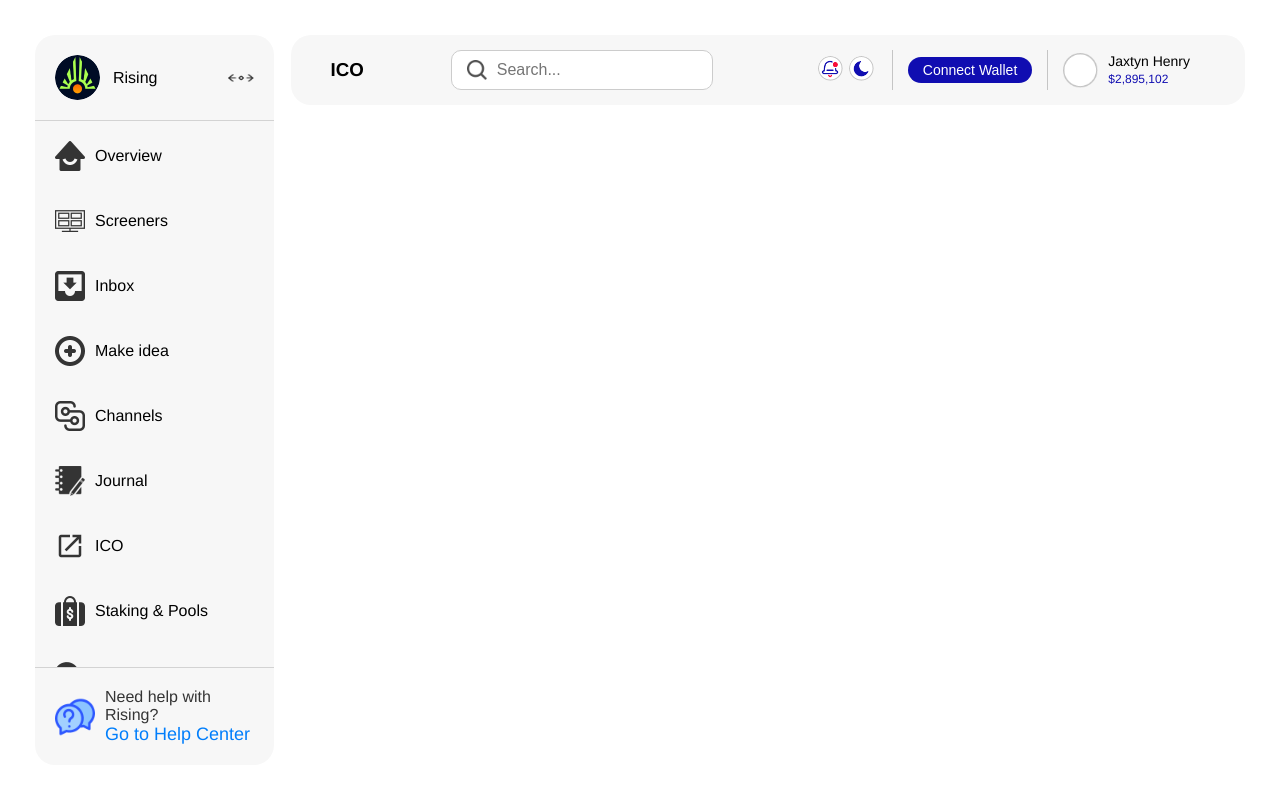
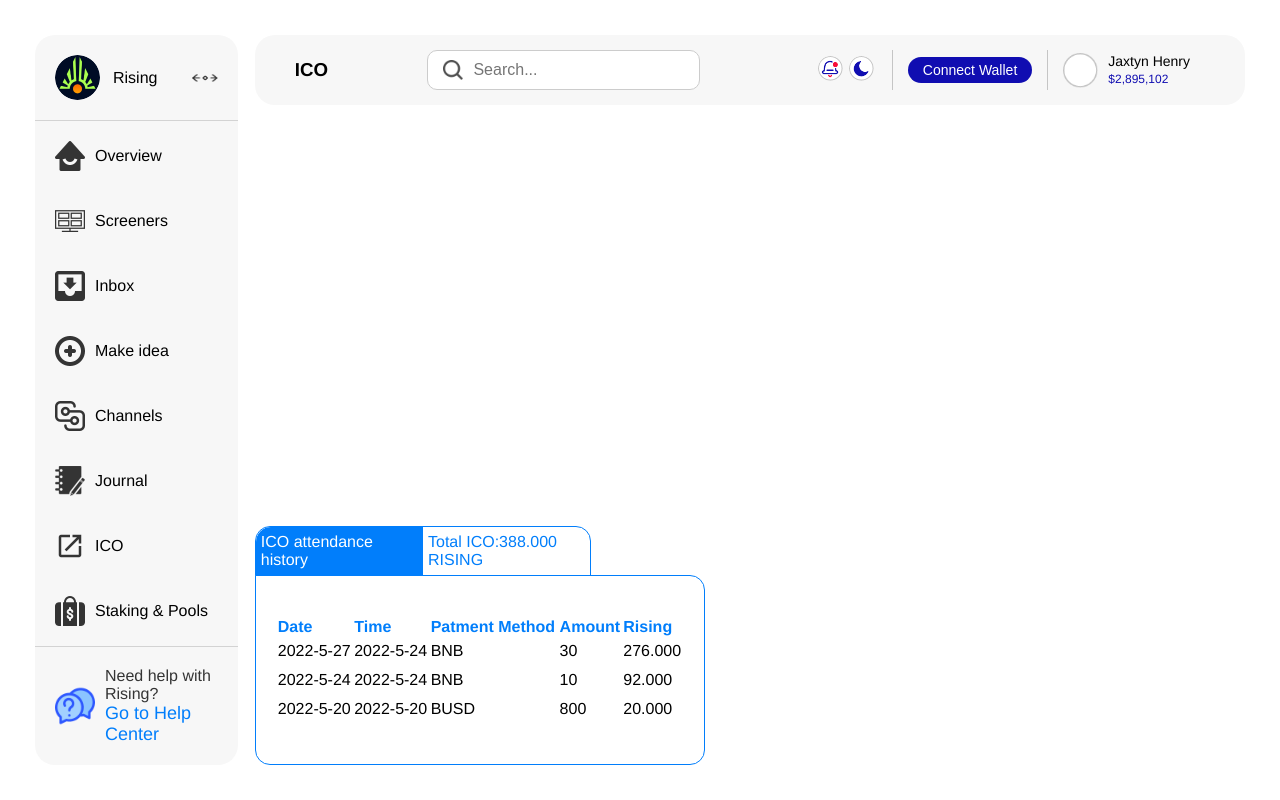
Before and after one commit to fawriid/ico-demo, a React (Create React App) app: page / in a window 1280 px wide. Built offline with nearby package versions, Linux system fonts and the light colour scheme.

Commit message:
table created

```diff
--- a/src/App.css
+++ b/src/App.css
@@ -8,7 +8,7 @@ ul{
     list-style: none;
 }
 /* main container */
-.container{
+.page_container{
     width: 100%;
     height: 100vh;
     padding: 35px;
@@ -17,7 +17,7 @@ ul{
 }
 /* sidebar at left */
 .sidebar_menu{
-    width: 20%;
+    width: 17%;
     height: 100%;
     background-color: #F7F7F7;
     border-radius: 20px;
@@ -129,8 +129,10 @@ ul{
 /* *************************************** */
 /* main contents */
 .main{
-    width: 80%;
+    width: 83%;
+    height: 87%;
 }
+/* navbar */
 .navbar{
     height: 70px;
     margin-bottom: 25px;
@@ -223,3 +225,78 @@ ul{
     color: #100DB1;
     font-size: 12px;
 }
+
+/* main contenct */
+.main_content{
+    width: 100%;
+    height: 100%;
+    /* background-color:red; */
+    display: flex;
+    /* align-items: center; */
+}
+/* left */
+.main_content-left{
+    width: 70%;
+    /* background-color: red; */
+    display: flex;
+    flex-direction: column;
+}
+.content_left-bottom{
+    margin-top: auto;
+    height: 30%;
+    display: flex;
+}.content_left-table{
+    width: 65%;
+    /* background-color: green; */
+    padding: 40px 20px;
+    border: 1px solid #017EFB;
+    border-radius: 0 15px 15px 15px;
+    position: relative;
+}
+.contenct_left-information{
+    width: 75%;
+    height: 50px;
+    display: flex;
+    align-items: center;
+    border: 1px solid #017EFB;
+    border-radius: 15px 15px 0 0;
+    position: absolute;
+    top: 0;
+    left: -1px;
+    transform: translateY(-100%);
+    overflow: hidden;
+}
+.contenct_left-information div{
+    width: 50%;
+    height: 100%;
+    display: flex;
+    justify-content: center;
+    align-items: center;
+    cursor: pointer;
+    padding: 5px;
+}
+.contenct_left-information div:first-child{
+    border-radius: 15px 0 0 0 ;
+    background-color: #017efb;
+    color: #fff;
+}
+.contenct_left-information div:last-child{
+    border-radius: 0 15px 0 0 ;
+    color: #017EFB;
+}
+
+.content_left-table table{
+    width: 100%;
+    height: 100%;
+    text-align: left;
+    font-size: 16px;
+}
+.content_left-btngroups{
+    width: 35%;
+}
+
+
+/* right */
+.main_content-right{
+    width: 30%;
+}
--- a/src/App.js
+++ b/src/App.js
@@ -28,7 +28,7 @@ import p23 from './assets/23.png'
 
 function App() {
     return (
-        <div className="container">
+        <div className="page_container">
             {/* side bar menu */}
             <div className="sidebar_menu">
                 <section className="sidebar_heading">
@@ -133,6 +133,56 @@ function App() {
                         </div>
                     </div>
                 </div>
+                {/* main section content */}
+                <div className="main_content">
+                    <div className="main_content-left">
+                        <div className="content_left-top"></div>
+                        <div className="content_left-bottom">
+                            <div className="content_left-table">
+                                <div className="contenct_left-information">
+                                    <div><p>ICO attendance history</p></div>
+                                    <div><p>Total ICO:388.000 RISING</p></div>
+                                </div>
+                                <table class="table table-borderless">
+                                    <thead>
+                                        <tr style={{ color: "#017EFB" }}>
+                                            <th scope="col">Date</th>
+                                            <th scope="col">Time</th>
+                                            <th scope="col">Patment Method</th>
+                                            <th scope="col">Amount</th>
+                                            <th scope="col">Rising</th>
+                                        </tr>
+                                    </thead>
+                                    <tbody>
+                                        <tr>
+                                            <td scope="row">2022-5-27</td>
+                                            <td>2022-5-24</td>
+                                            <td>BNB</td>
+                                            <td>30</td>
+                                            <td>276.000</td>
+                                        </tr>
+                                        <tr>
+                                            <td scope="row">2022-5-24</td>
+                                            <td>2022-5-24</td>
+                                            <td>BNB</td>
+                                            <td>10</td>
+                                            <td>92.000</td>
+                                        </tr>
+                                        <tr>
+                                            <td scope="row">2022-5-20</td>
+                                            <td>2022-5-20</td>
+                                            <td>BUSD</td>
+                                            <td>800</td>
+                                            <td>20.000</td>
+                                        </tr>
+                                    </tbody>
+                                </table>
+                            </div>
+                            <div className="content_left-btngroups"></div>
+                        </div>
+                    </div>
+                    <div className="main_content-right"></div>
+                </div>
             </div>
         </div>
     );
```
